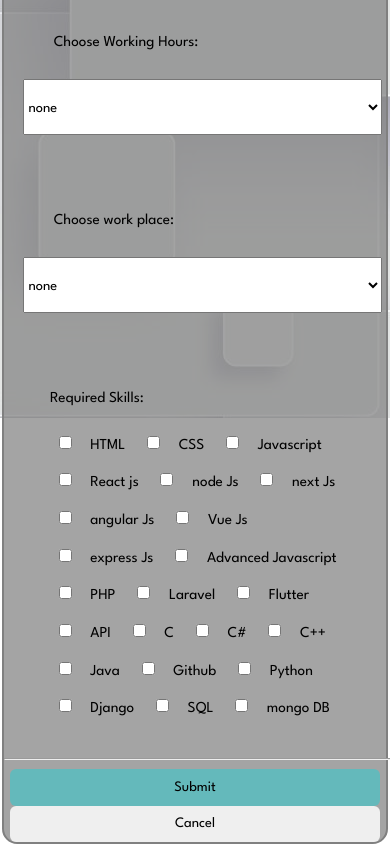
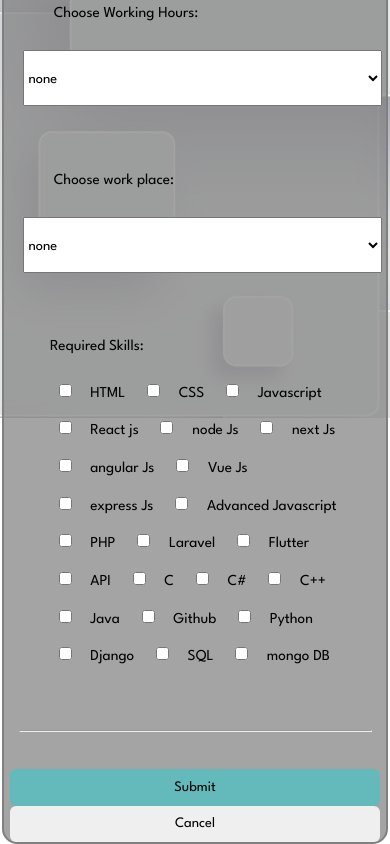
Before and after one commit to Ganeshghatti/gethired-, a plain HTML site: page datainput.html in a window 390 px wide. Shown: the part 426-1270 px from the top of the page. Drawn offline with Linux system fonts and the light colour scheme.

Commit message:
Add files via upload

```diff
--- a/style.css
+++ b/style.css
@@ -442,7 +442,8 @@ hr{
         padding-left: 5vw;
     }
     .secondprojecthr{
-        width: 100vw;
+        width: 90vw;
+        margin: auto;
     }
 
 }
@@ -533,7 +534,8 @@ hr{
         background-color:rgb(100, 185, 187) ;
     }
     .secondprojecthr{
-        width: 100vw;
+        width: 90vw;
+        margin: auto;
     }
     .postthisjobdiv p{
         font-size: clamp(1.3rem,1.5vw,1.6rem);
```
